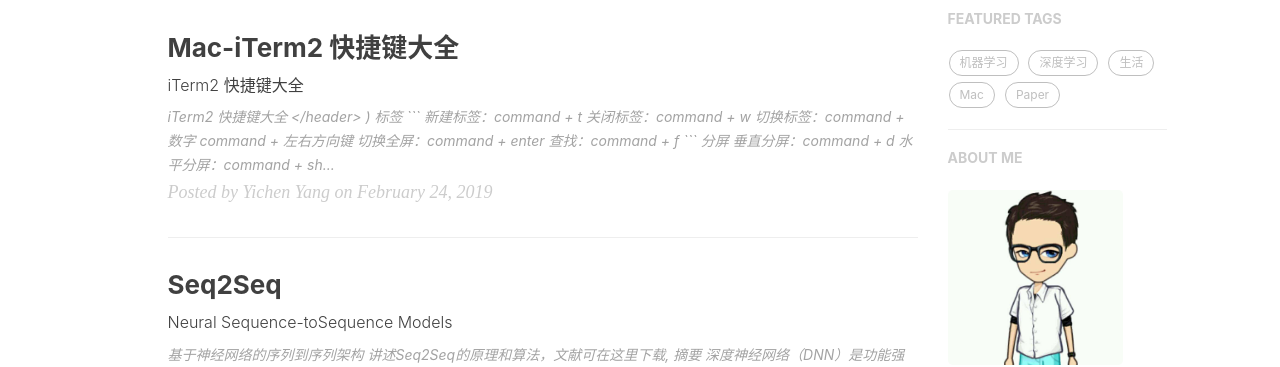
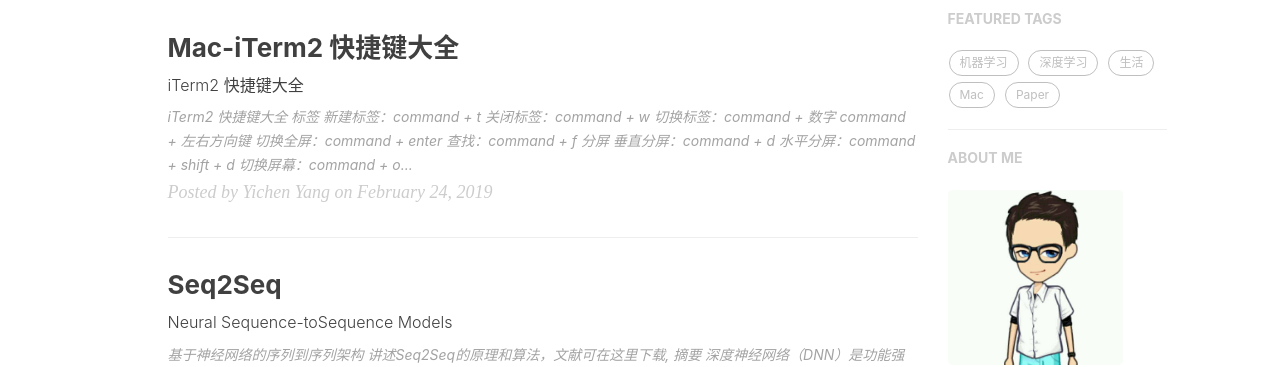
Before and after one commit to Tianbiao-Yang/tianbiao-yang.github.io, a Jekyll site: the page built from index.html, in a window 1280 px wide. Shown: the part 437-804 px from the top of the page. Built offline with Jekyll 4.4.1, drawn with Linux system fonts in a browser that asks for light colours; nearby versions of some CDN libraries; the list of posts is cut into pages by our own code; comment, search, counter and statistics services are not loaded.

Commit message:
Update 2019-02-24-iTerm2-2019.md

````diff
--- a/_posts/2019-02-24-iTerm2-2019.md
+++ b/_posts/2019-02-24-iTerm2-2019.md
@@ -11,16 +11,13 @@
 ---
 # iTerm2 快捷键大全
 
-  </header>
-
-
-<div class="entry-content"><p><img src="http://ww3.sinaimg.cn/mw690/78f9859egw1et95qq4cg8j20kt073aaq.jpg" alt="img" />)</p>
+<div class="entry-content"><p><img src="http://ww3.sinaimg.cn/mw690/78f9859egw1et95qq4cg8j20kt073aaq.jpg" alt="img" /></p>
 
 <!--More-->
 
 
 <h3>标签</h3>
-```
+
 <pre><code>新建标签：command + t
 
 关闭标签：command + w
@@ -31,7 +28,7 @@
 
 查找：command + f
 </code></pre>
-```
+
 <h3>分屏</h3>
 
 <pre><code>垂直分屏：command + d
````
